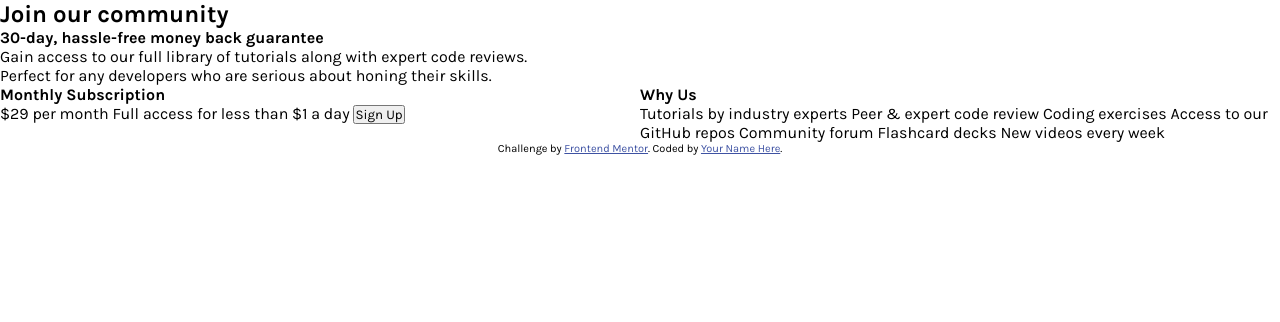
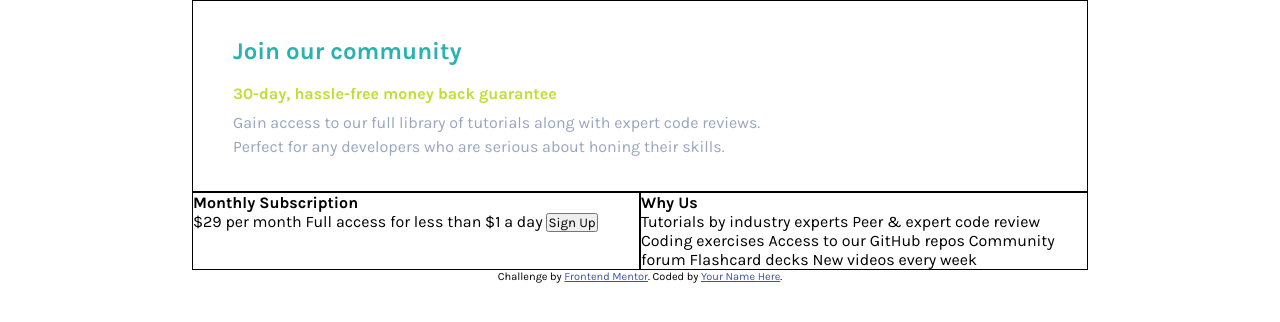
Before and after one commit to andreast12/single-price-grid-component, a plain HTML site: page index.html in a window 1280 px wide. Drawn offline with Linux system fonts and the light colour scheme.

Commit message:
style header

```diff
--- a/style.css
+++ b/style.css
@@ -13,10 +13,37 @@
 }
 
 .container {
+	width: 70%;
+	margin: auto;
 	display: grid;
 	grid-template-columns: repeat(2, 1fr);
 }
 
+.header, .col-1, .col-2 {
+	border: 1px solid;
+}
+
+/* header */
+
 .header {
 	grid-column: 1/3;
+	padding: 2em 2.5em;
+	line-height: 1.5;
 }
+
+.header h2 {
+	color: var(--cyan);
+}
+
+.header h4 {
+	color: var(--yellow);
+	margin-top: .8em;
+	margin-bottom: .3em;
+}
+
+.header p {
+	color: var(--grayish-blue);
+}
+
+
+/* col-1 */
```
